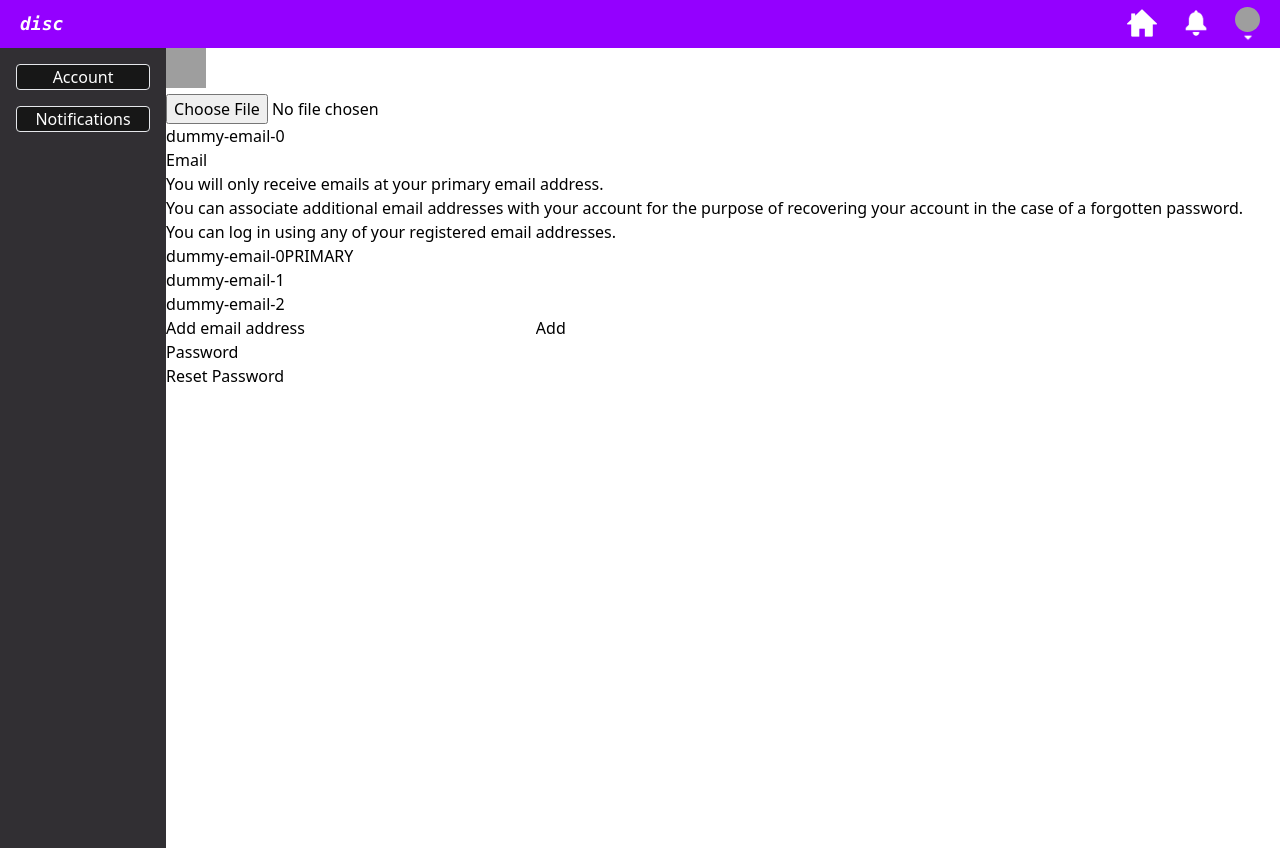
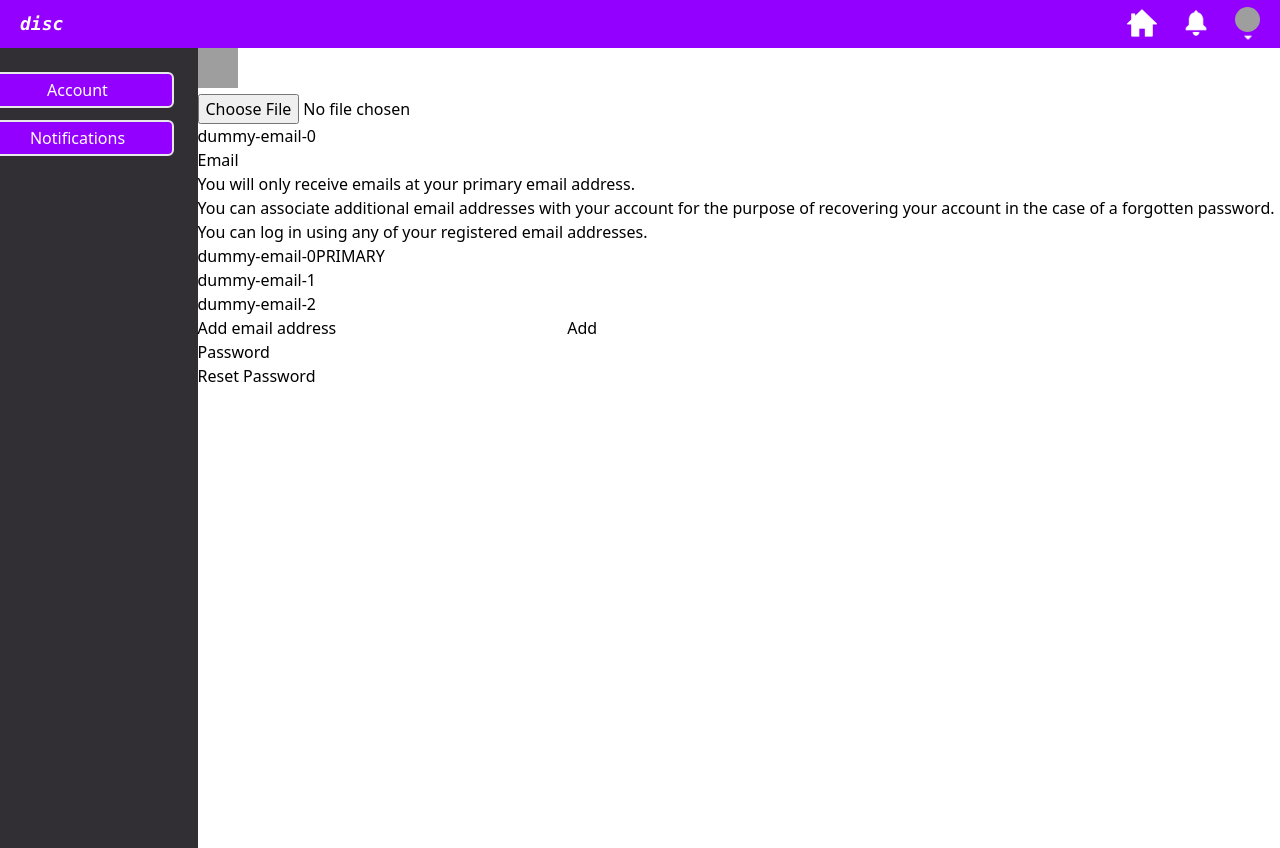
Before and after one commit to rjmags1/disc, a Next.js app: page /settings/account in a window 1280 px wide. Built offline with nearby package versions, Linux system fonts and the light colour scheme; grey boxes are pictures that could not be loaded.

Commit message:
improve settings layout styles

```diff
--- a/components/settings/SettingsMenuButton.js
+++ b/components/settings/SettingsMenuButton.js
@@ -12,8 +12,9 @@ function SettingsMenuButton({ label, href }) {
     return (
         <div data-testid="settings-menu-button-container"
             onClick={ handleDivClick }
-            className="border rounded flex justify-center items-center
-                mb-4 bg-neutral-900 hover:cursor-pointer">
+            className="text-white w-48 flex items-center justify-center
+                rounded-md border-2 p-1 mb-3 bg-purple hover:bg-black
+                hover:cursor-pointer">
             <Link href={ href }>
                 <a>{ label }</a>
             </Link>
--- a/components/settings/SettingsMenuPane.js
+++ b/components/settings/SettingsMenuPane.js
@@ -3,8 +3,8 @@ import SettingsMenuButton from './SettingsMenuButton'
 function SettingsMenuPane() {
     return (
         <div data-testid="settings-menu-pane-container"
-            className="min-w-fit flex-auto p-4 bg-light-gray text-white
-                h-full flex-col">
+            className="flex flex-col flex-auto w-48 max-w-s bg-light-gray h-full
+                items-end p-6">
             <SettingsMenuButton label="Account" href="/settings/account"/>
             <SettingsMenuButton label="Notifications" href="/settings/notifications"/>
         </div>
```
